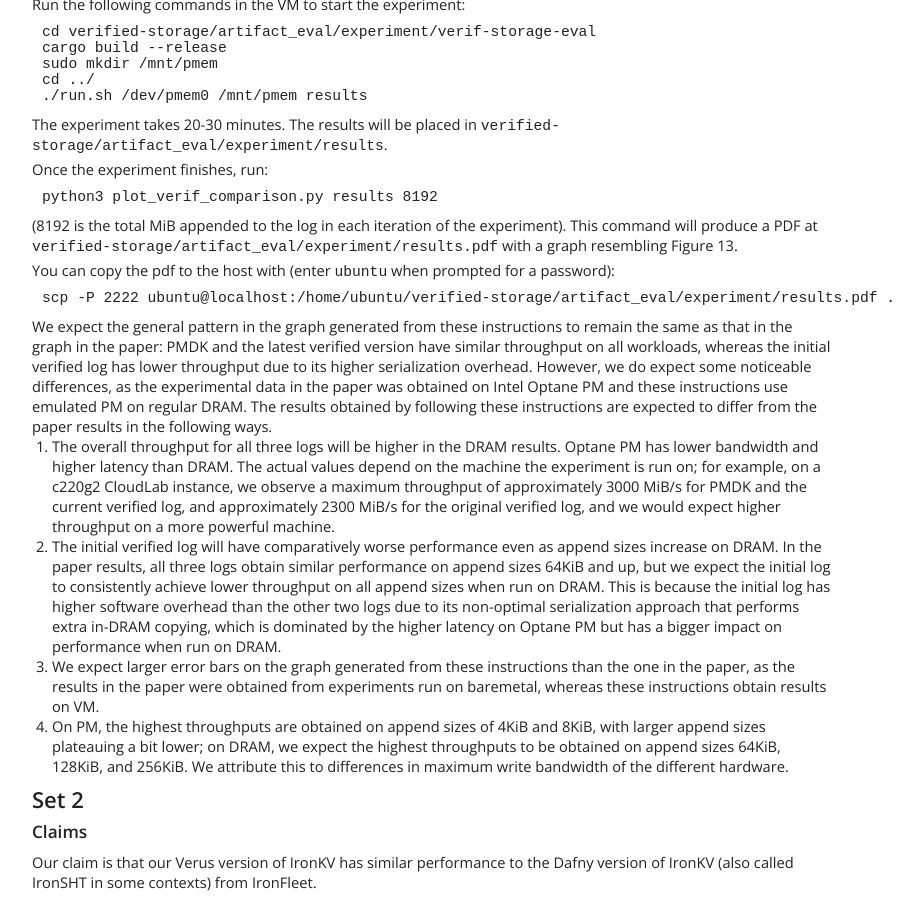
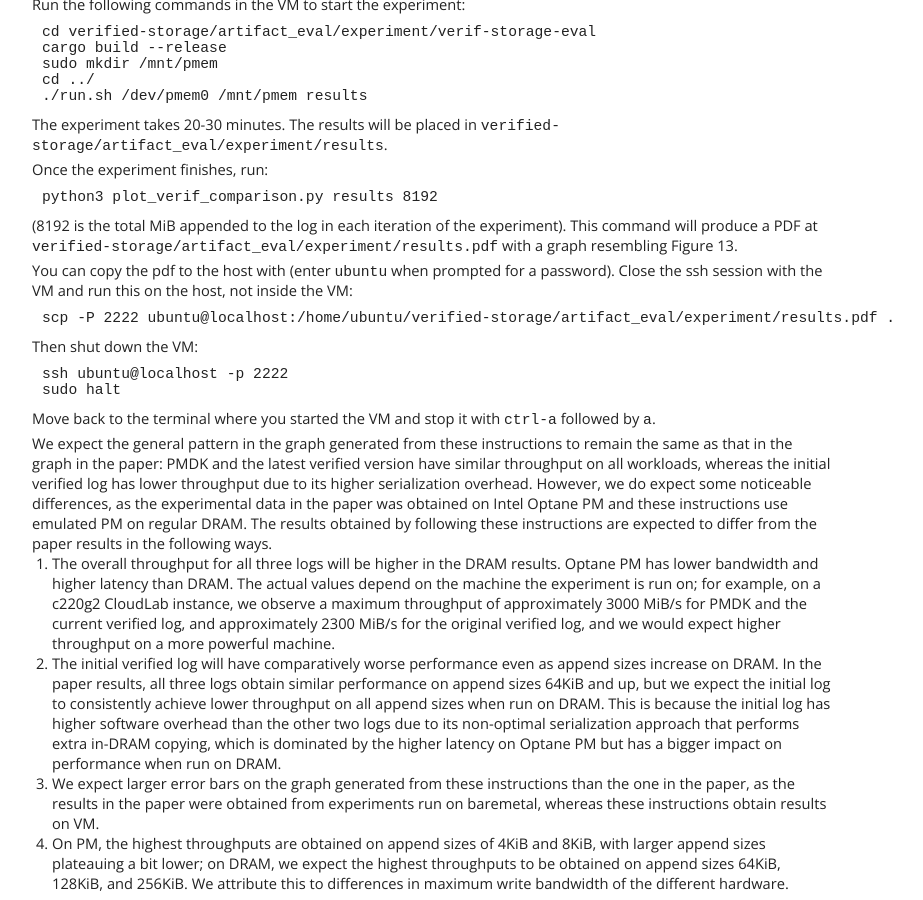
Before and after one commit to verus-lang/paper-sosp24-artifact, a Jekyll site: the page built from site/guide.md, in a window 1280 px wide and 900 px high, scrolled down 2493 px. Shown: the whole window, without its empty margins (8-931 px from the left). Built offline with Jekyll 4.4.1, drawn with Linux system fonts in a browser that asks for light colours.

Commit message:
cleanup VM

````diff
--- a/site/guide.md
+++ b/site/guide.md
@@ -190,11 +190,21 @@ python3 plot_verif_comparison.py results 8192
 This command will produce a PDF at `verified-storage/artifact_eval/experiment/results.pdf` with a
 graph resembling Figure 13.
 
-You can copy the pdf to the host with (enter `ubuntu` when prompted for a password):
+You can copy the pdf to the host with (enter `ubuntu` when prompted for a password).
+Close the ssh session with the VM and run this on the host, not inside the VM:
 
 ```
 scp -P 2222 ubuntu@localhost:/home/ubuntu/verified-storage/artifact_eval/experiment/results.pdf .
 ```
+
+Then shut down the VM:
+
+```
+ssh ubuntu@localhost -p 2222
+sudo halt
+```
+
+Move back to the terminal where you started the VM and stop it with `ctrl-a` followed by `a`.
 
 We expect the general pattern in the graph generated from these instructions to remain the same as
 that in the graph in the paper: PMDK and the latest verified version have similar throughput on all
````
